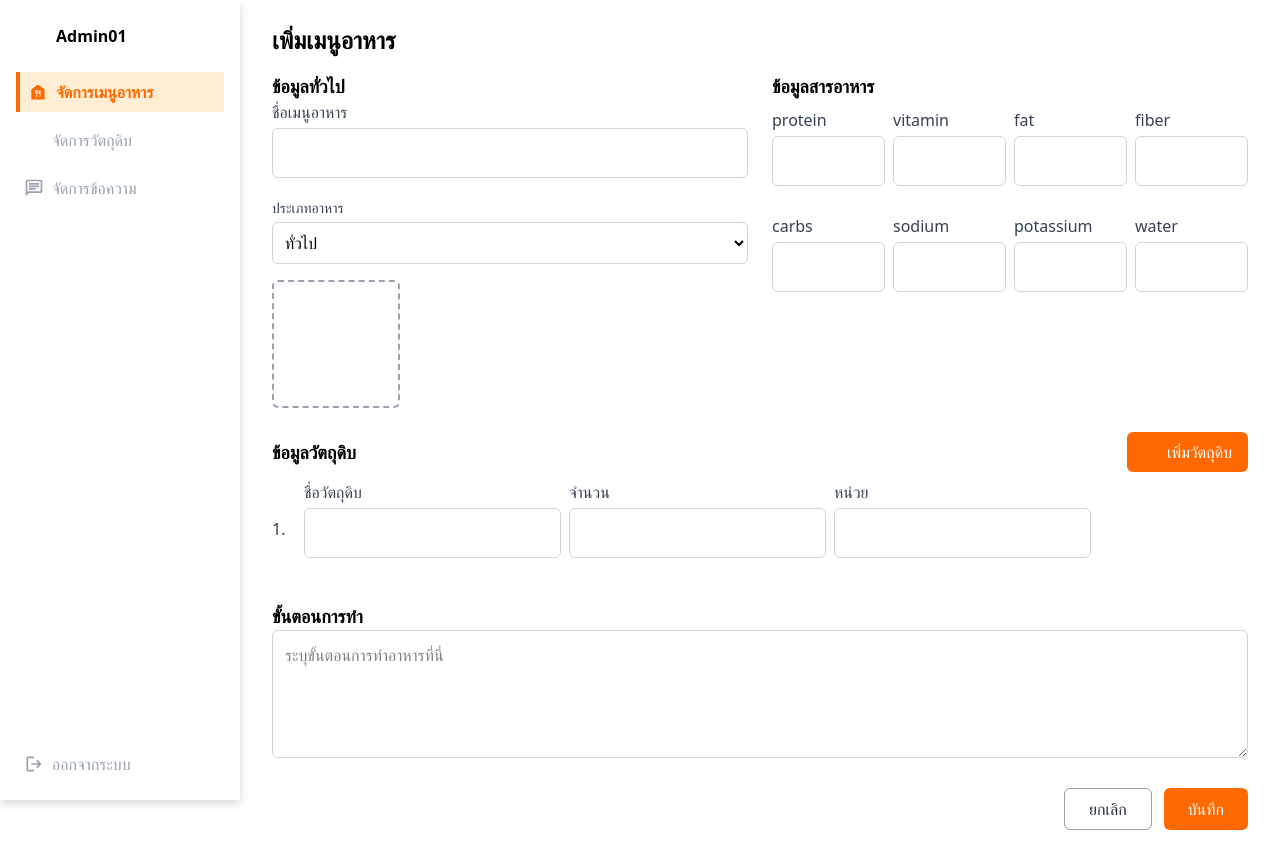
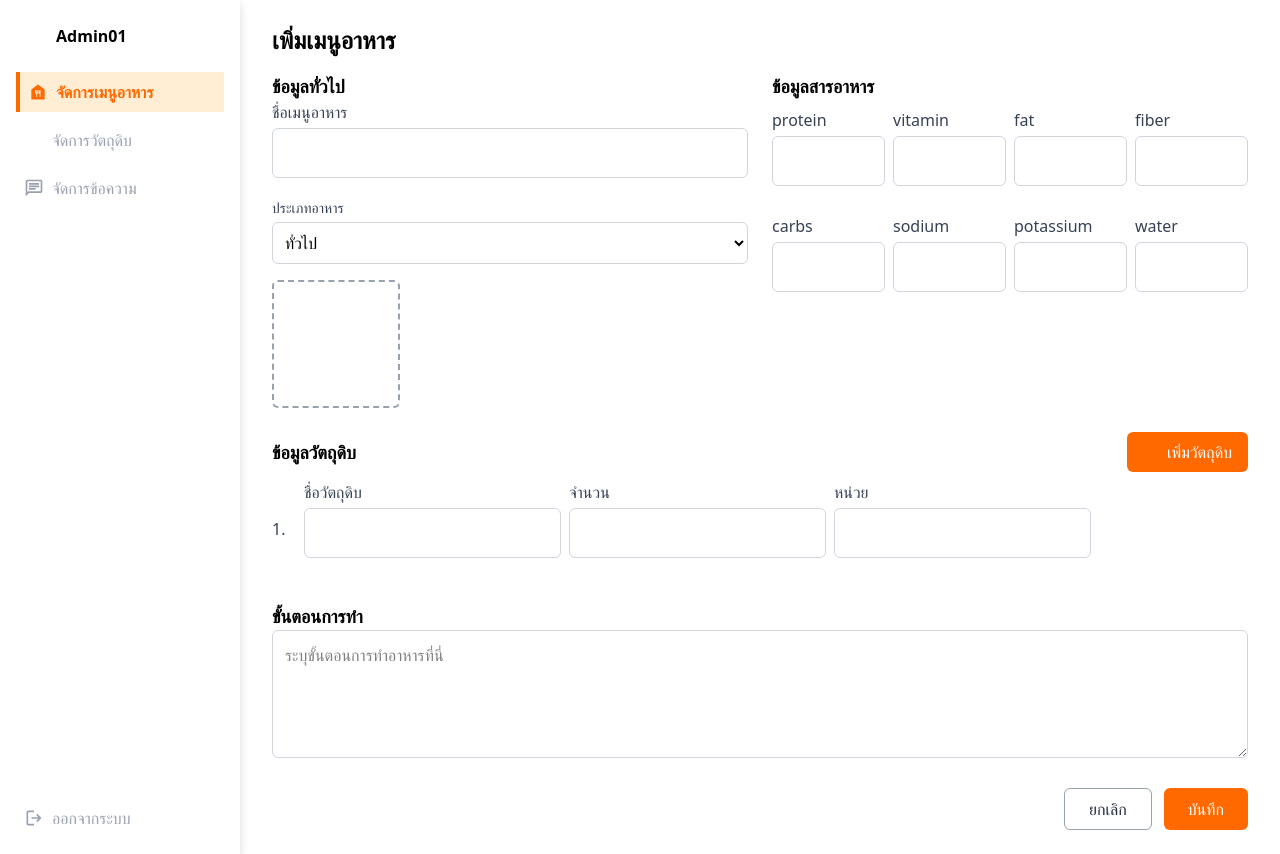
Before and after one commit to KidneyCare-SoftwareEngineering/KidneyCare-Admin, a Next.js app in the folder frontend/: page /Menu/AddMenu in a window 1280 px wide. Built offline with nearby package versions, Linux system fonts and the light colour scheme; some icons are missing.

Commit message:
sidebar long

```diff
--- a/frontend/Components/Sidebar.tsx
+++ b/frontend/Components/Sidebar.tsx
@@ -16,7 +16,7 @@ export default function Sidebar() {
   };
 
   return (
-    <div className="flex flex-col bg-white w-60 h-screen drop-shadow-lg p-4">
+    <div className="flex flex-col bg-white w-60 min-h-screen drop-shadow-lg p-4">
       <div className="flex flex-row items-center gap-2 p-2 mb-4 text-black text-body3">
         <Icon icon="mdi:account-circle" height="24" className="text-black" />
         <span className="font-semibold">Admin01</span>
```
